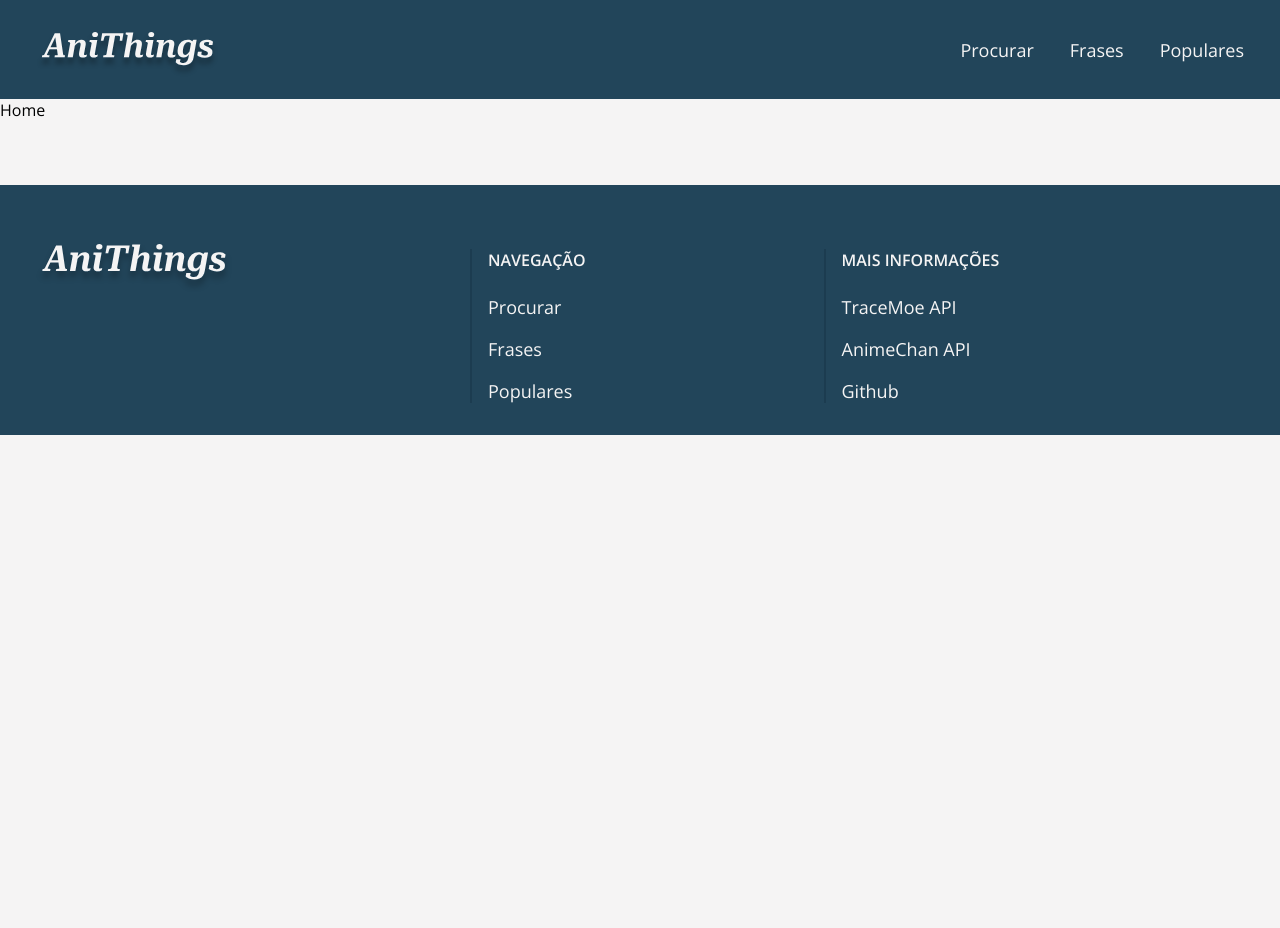
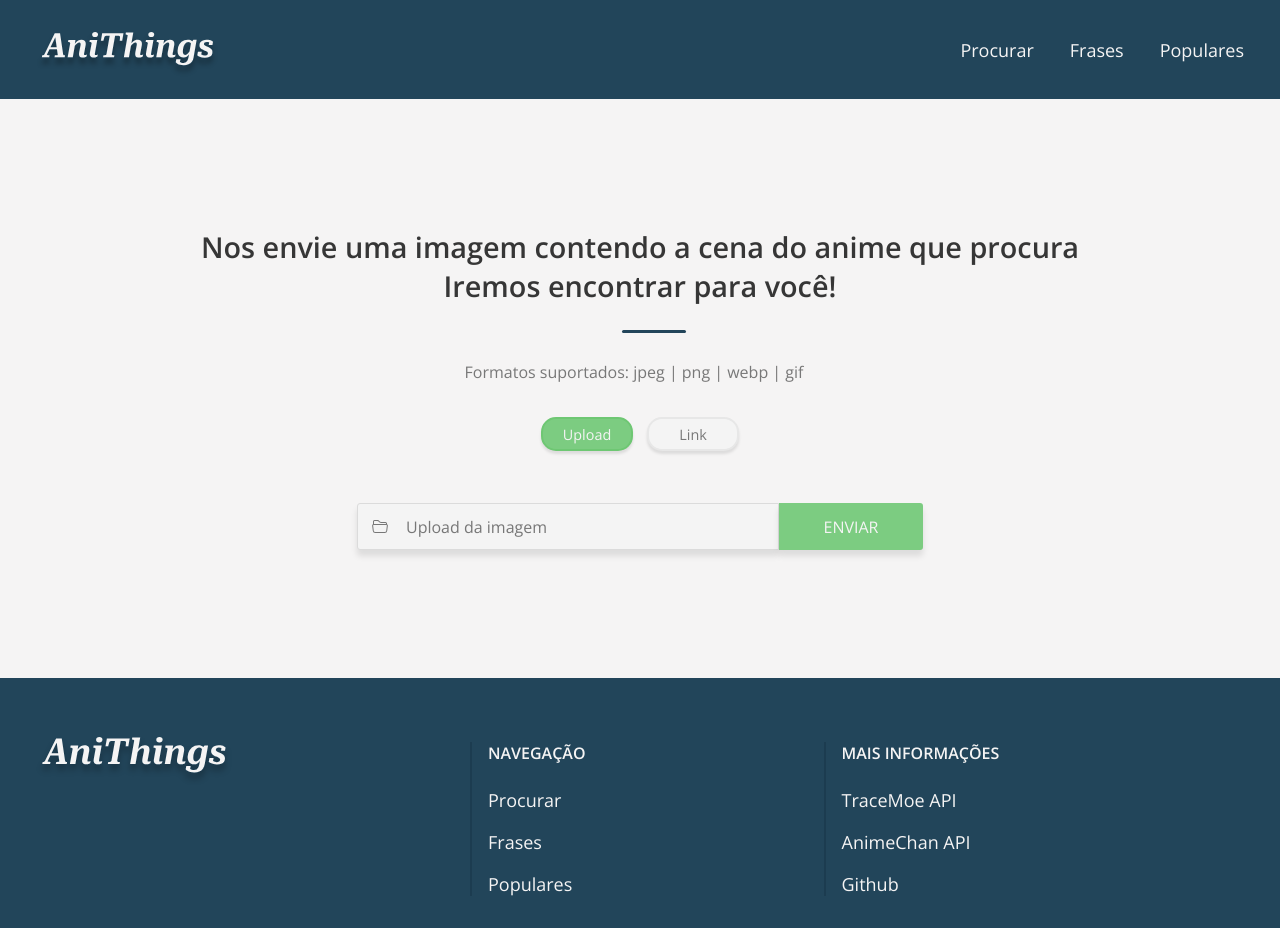
Before and after one commit to MatheusBaganha/AniThings, a React (Create React App) app: page / in a window 1280 px wide. Before the commit the page ends 800 px from the top, so only its background shows below. Built offline with nearby package versions, Linux system fonts and the light colour scheme.

Commit message:
style fix

```diff
--- a/src/App.js
+++ b/src/App.js
@@ -6,7 +6,6 @@ import Frases from './Components/Frases';
 import Header from './Components/Header';
 import Populares from './Components/Populares';
 import Footer from './Components/Footer';
-import Home from './Components/Home';
 import { ContextBuscarFrases } from './Context/ContextBuscarFrases';
 import { ContextEncontrarAnime } from './Context/ContextEncontrarAnime';
 
@@ -16,8 +15,7 @@ const App = () => {
       <Header />
       <Routes>
         <Route element={<ContextEncontrarAnime />}>
-          <Route path="/" end element={<Home />} />
-          <Route path="/procurar" element={<Procurar />} />
+          <Route path="/" end element={<Procurar />} />
           <Route path="/animeEncontrado" element={<AnimeEncontrado />} />
         </Route>
         <Route element={<ContextBuscarFrases />}>
--- a/src/Components/Home.js
+++ /dev/null
@@ -1,7 +0,0 @@
-import React from 'react';
-
-const Home = () => {
-  return <div>Home</div>;
-};
-
-export default Home;
--- a/src/Components/Nav.js
+++ b/src/Components/Nav.js
@@ -37,7 +37,7 @@ const Nav = ({ header }) => {
         )}
         <Logo />
         <ul className={styles.navUl}>
-          <Link to="/procurar" end="true">
+          <Link to="/" end="true">
             <li onClick={closeMenuWhenRoute}>Procurar</li>
           </Link>
           <Link to="/frases">
@@ -61,7 +61,7 @@ const Nav = ({ header }) => {
         <div className={styles.containerNav}>
           <h3 className={styles.tituloNav}>NAVEGAÇÃO</h3>
           <ul className={styles.navUl}>
-            <Link to="/procurar" end="true">
+            <Link to="/" end="true">
               <li>Procurar</li>
             </Link>
             <Link to="/frases">
--- a/src/Components/Procurar.js
+++ b/src/Components/Procurar.js
@@ -14,7 +14,7 @@ const Procurar = () => {
   }
 
   return (
-    <main>
+    <main className={styles.containerProcurar}>
       <TituloPagina>
         Nos envie uma imagem contendo a cena do anime que procura
         <br />
--- a/src/Components/button.module.css
+++ b/src/Components/button.module.css
@@ -47,6 +47,7 @@
   border-radius: 2px;
   position: relative;
   top: -28px;
+  margin-bottom: -128px;
 }
 
 @media(max-width: 450px) {
--- a/src/Components/frases.module.css
+++ b/src/Components/frases.module.css
@@ -16,6 +16,10 @@
 
 .containerFrase + .containerFrase {
   margin-bottom: 48px;
+}
+
+.containerFrase:last-of-type {
+  margin-bottom: 32px;
 }
 
 .nomeAnime {
@@ -47,7 +51,6 @@
   margin-top: 18px;
 }
 
-
 .containerPersonagemEcopy {
   display: flex;
   justify-content: space-between;
--- a/src/Components/nav.module.css
+++ b/src/Components/nav.module.css
@@ -123,7 +123,7 @@
   display: flex;
   justify-content: space-between;
   align-items: baseline;
-  margin-top: 64px;
+  margin-top: 74px;
 }
 
 footer .nav {
@@ -189,6 +189,7 @@ footer .nav {
     flex-direction: column;
     justify-content: flex-start;
     align-items: flex-start;
+    margin-top: 64px;
   }
 
   footer .nav {
--- a/src/Components/procurar.module.css
+++ b/src/Components/procurar.module.css
@@ -3,3 +3,7 @@
   width: max-content;
   margin: 0 auto;
 }
+
+.containerProcurar {
+  margin-bottom: 128px;
+}
```
